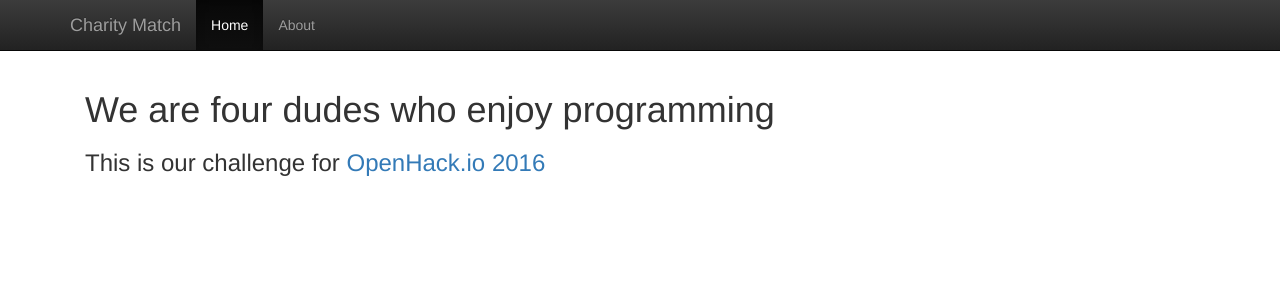
After one commit to Johan37/OpenHack, a Django app: page /about/ in a window 1280 px wide. The commit adds this page. Shown: the top 300 px of the page. Run offline with Django 3.2, Linux system fonts and the light colour scheme; some libraries are stand-ins or nearby versions.

Commit message:
About page and minor updates to home page header

```diff
--- /dev/null
+++ b/charitymatch/templates/about.html
@@ -0,0 +1,11 @@
+{% extends "base.html" %}
+
+{% block content %}
+
+<div class="container">
+    <h1>We are four dudes who enjoy programming</h1>
+
+    <h3>This is our challenge for <a href="http://www.openhack.io/">OpenHack.io 2016</a></h3>
+</div>
+
+{% endblock %}
--- a/charitymatch/templates/base.html
+++ b/charitymatch/templates/base.html
@@ -35,12 +35,12 @@
             <span class="icon-bar"></span>
             <span class="icon-bar"></span>
           </button>
-          <a class="navbar-brand" href="#">Charity Match</a>
+          <a class="navbar-brand" href="/">Charity Match</a>
         </div>
         <div id="navbar" class="navbar-collapse collapse">
           <ul class="nav navbar-nav">
-            <li class="active"><a href="#">Home</a></li>
-            <li><a href="#about">About</a></li>
+            <li class="active"><a href="/">Home</a></li>
+            <li><a href="/about">About</a></li>
             <!--<li><a href="#contact">Contact</a></li>-->
             <!--<li class="dropdown">-->
               <!--<a href="#" class="dropdown-toggle" data-toggle="dropdown" role="button" aria-haspopup="true" aria-expanded="false">Dropdown <span class="caret"></span></a>-->
--- a/charitymatch/urls.py
+++ b/charitymatch/urls.py
@@ -5,5 +5,6 @@ from . import views
 urlpatterns = [
     url(r'organisation/(?P<organisation_id>[0-9]+)', views.organisation, name='organisation'),
     # url(r'organization/<test_id>[0-9]+', views.organization, name='organization'),
+    url(r'about/', views.about, name='about'),
     url(r'^$', views.index, name='index'),
 ]
--- a/charitymatch/views.py
+++ b/charitymatch/views.py
@@ -28,3 +28,10 @@ def organisation(request, organisation_id):
     }
 
     return HttpResponse(template.render(context, request))
+
+
+def about(request):
+
+    template = loader.get_template('about.html')
+    context = {}
+    return HttpResponse(template.render(context, request))
```
